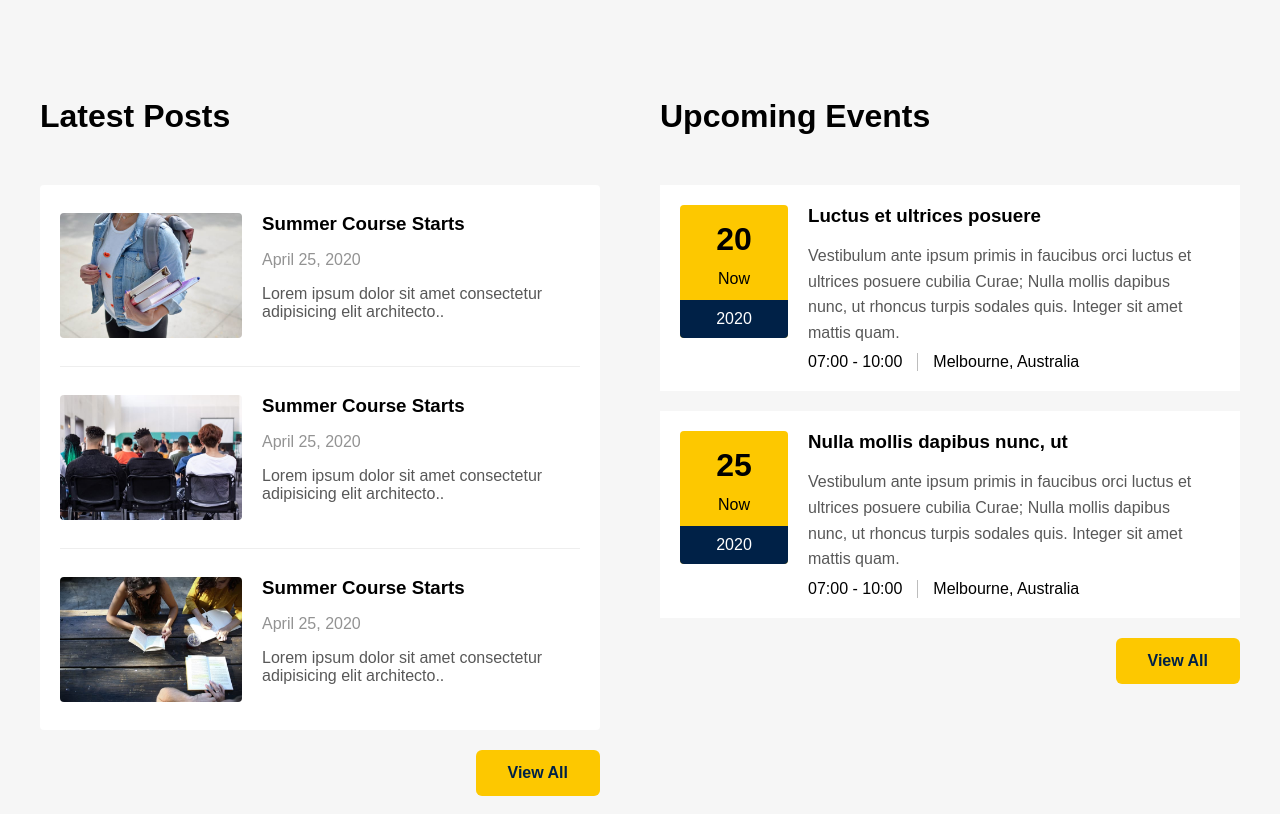
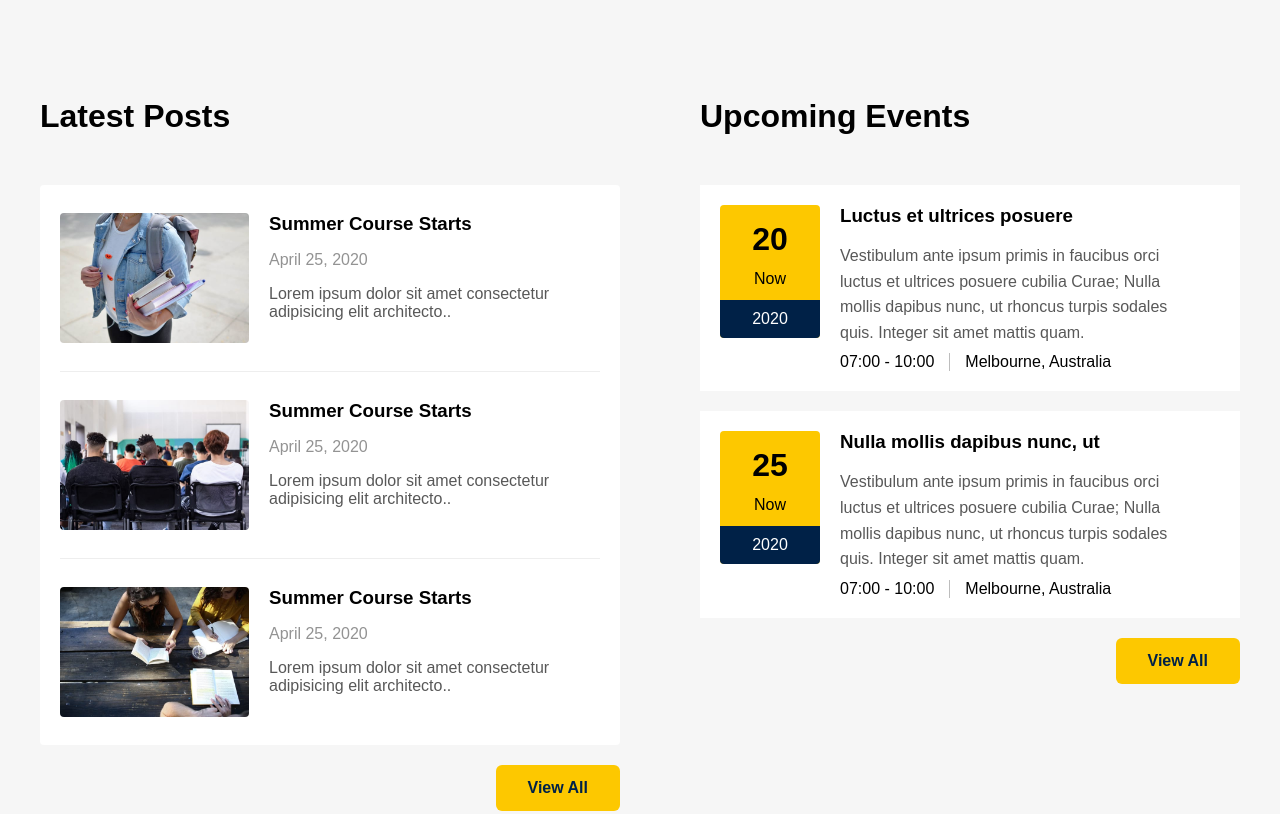
Before and after one commit to dovanthao2404/BC14_Mastery_dovanthao, a plain HTML site: page index.html in a window 1280 px wide. Shown: the part 2765-3579 px from the top of the page. Drawn offline with Linux system fonts and the light colour scheme.

Commit message:
change news

```diff
--- a/css/style.css
+++ b/css/style.css
@@ -399,7 +399,7 @@
 .news__left {
 }
 .news__left__content {
-  padding-right: 40px;
+  padding-right: 20px;
 }
 .news__left__list {
   background-color: #ffff;
@@ -456,7 +456,7 @@
 }
 .news__right__content,
 .news__right h2 {
-  padding-left: 20px;
+  padding-left: 60px;
 }
 .news__right__item {
   margin-bottom: 20px;
```
Also changed, not shown: index.html (+7 -1 lines).
